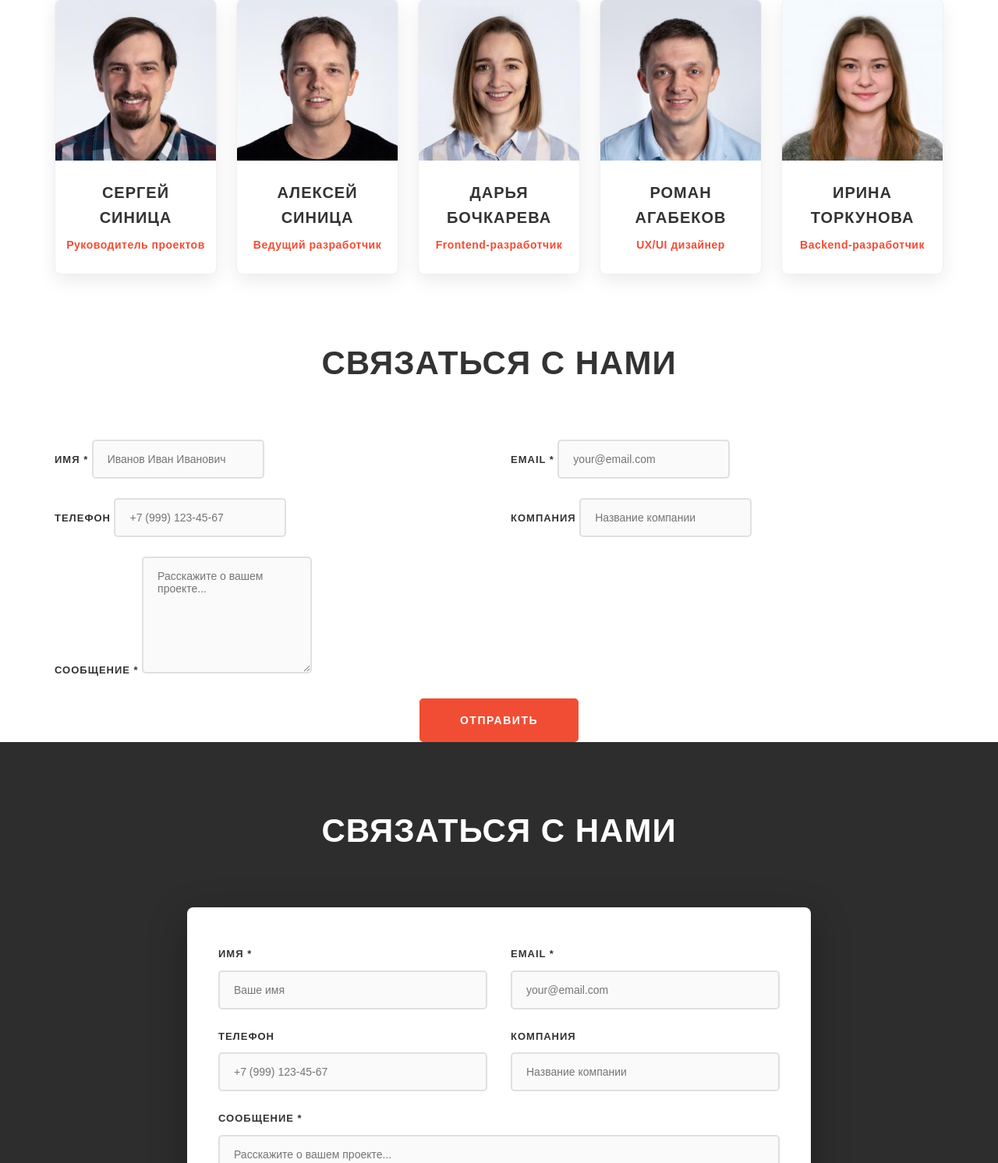
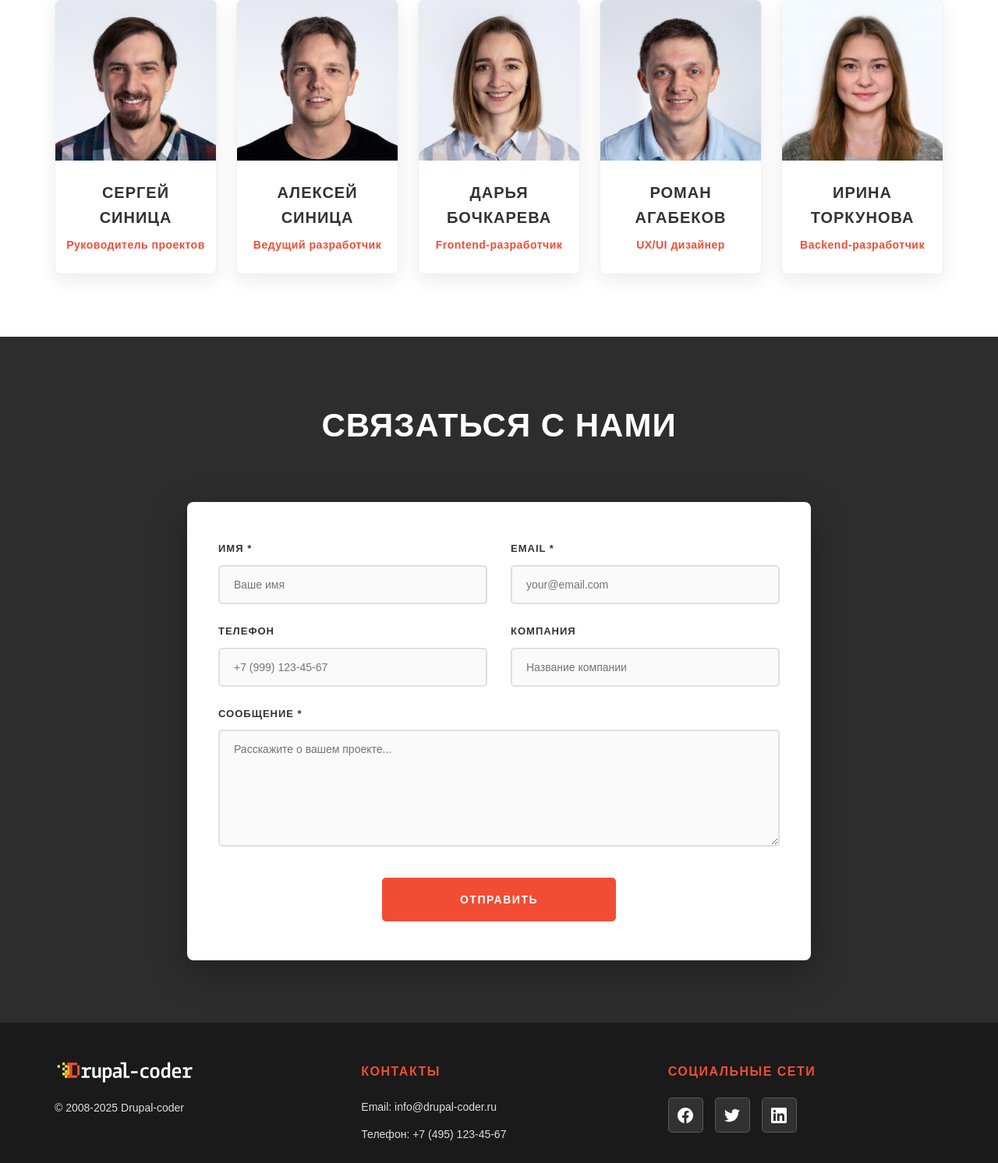
Before and after one commit to 3XKINGX3/WebProjectBackend, a PHP site: page /backend/index.php in a window 1280 px wide. Shown: the part 5008-6500 px from the top of the page at 78% size. Run offline with PHP 8.4, Linux system fonts and the light colour scheme.

Commit message:
fix validation and duplicate form

```diff
--- a/backend/assets/form.js
+++ b/backend/assets/form.js
@@ -10,9 +10,12 @@
   }
 
   function fieldError(name) {
+    var v;
     switch (name) {
       case 'name':
-        if (!val('name').trim()) return 'Заполните имя';
+        v = val('name').trim();
+        if (!v) return 'Заполните имя';
+        if (!/^[a-zA-Zа-яА-ЯёЁ\s\-]+$/u.test(v)) return 'Имя должно содержать только буквы';
         return '';
       case 'email':
         if (!/^[^\s@]+@[^\s@]+\.[^\s@]+$/.test(val('email'))) return 'Неверный email';
--- a/backend/modules/application.php
+++ b/backend/modules/application.php
@@ -9,16 +9,22 @@ function contact_validate($data) {
 
   if ($name === '') {
     $errors['name'] = 'Заполните имя';
+  } elseif (!preg_match('/^[a-zA-Zа-яА-ЯёЁ\s\-]+$/u', $name)) {
+    $errors['name'] = 'Имя должно содержать только буквы';
   }
+
   if (!filter_var($email, FILTER_VALIDATE_EMAIL)) {
     $errors['email'] = 'Неверный email';
   }
+
   if ($phone !== '' && !preg_match('/^[0-9+\-\s()]+$/', $phone)) {
     $errors['phone'] = 'Неверный телефон';
   }
+
   if ($message === '') {
     $errors['message'] = 'Введите сообщение';
   }
+
   return $errors;
 }
 
--- a/backend/theme/home.tpl.php
+++ b/backend/theme/home.tpl.php
@@ -173,43 +173,6 @@ $img = function ($f) { return media('project/project/img/' . $f); };
     </div>
   </section>
 
-  <section class="contact" id="connect">
-    <div class="container">
-      <h2 class="section__title">Связаться с нами</h2>
-      <div class="contact__form-wrapper">
-        <div class="form__group">
-          <div class="form__row">
-            <div class="form__col">
-              <label class="form__label">ИМЯ *</label>
-              <input type="text" class="form__input" placeholder="Иванов Иван Иванович">
-            </div>
-            <div class="form__col">
-              <label class="form__label">EMAIL *</label>
-              <input type="email" class="form__input" placeholder="your@email.com">
-            </div>
-          </div>
-          <div class="form__row">
-            <div class="form__col">
-              <label class="form__label">ТЕЛЕФОН</label>
-              <input type="tel" class="form__input" placeholder="+7 (999) 123-45-67">
-            </div>
-            <div class="form__col">
-              <label class="form__label">КОМПАНИЯ</label>
-              <input type="text" class="form__input" placeholder="Название компании">
-            </div>
-          </div>
-          <div>
-            <label class="form__label">СООБЩЕНИЕ *</label>
-            <textarea class="form__input form__textarea" rows="5" placeholder="Расскажите о вашем проекте..."></textarea>
-          </div>
-          <div style="text-align:center;margin-top:1.5rem">
-            <button type="button" class="btn btn--primary">ОТПРАВИТЬ</button>
-          </div>
-        </div>
-      </div>
-    </div>
-  </section>
-
   <?= $c['form'] ?>
 </main>
 
```
